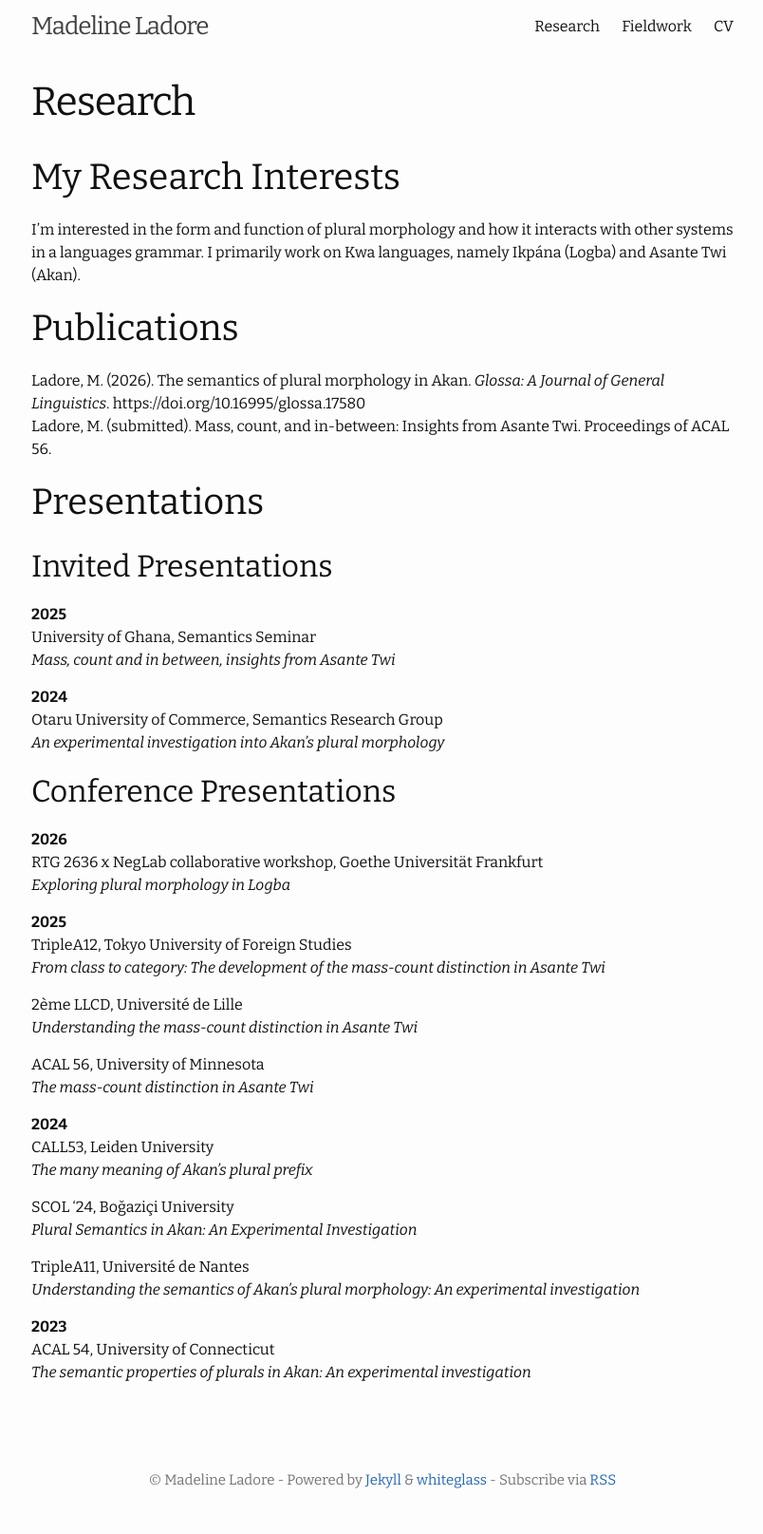
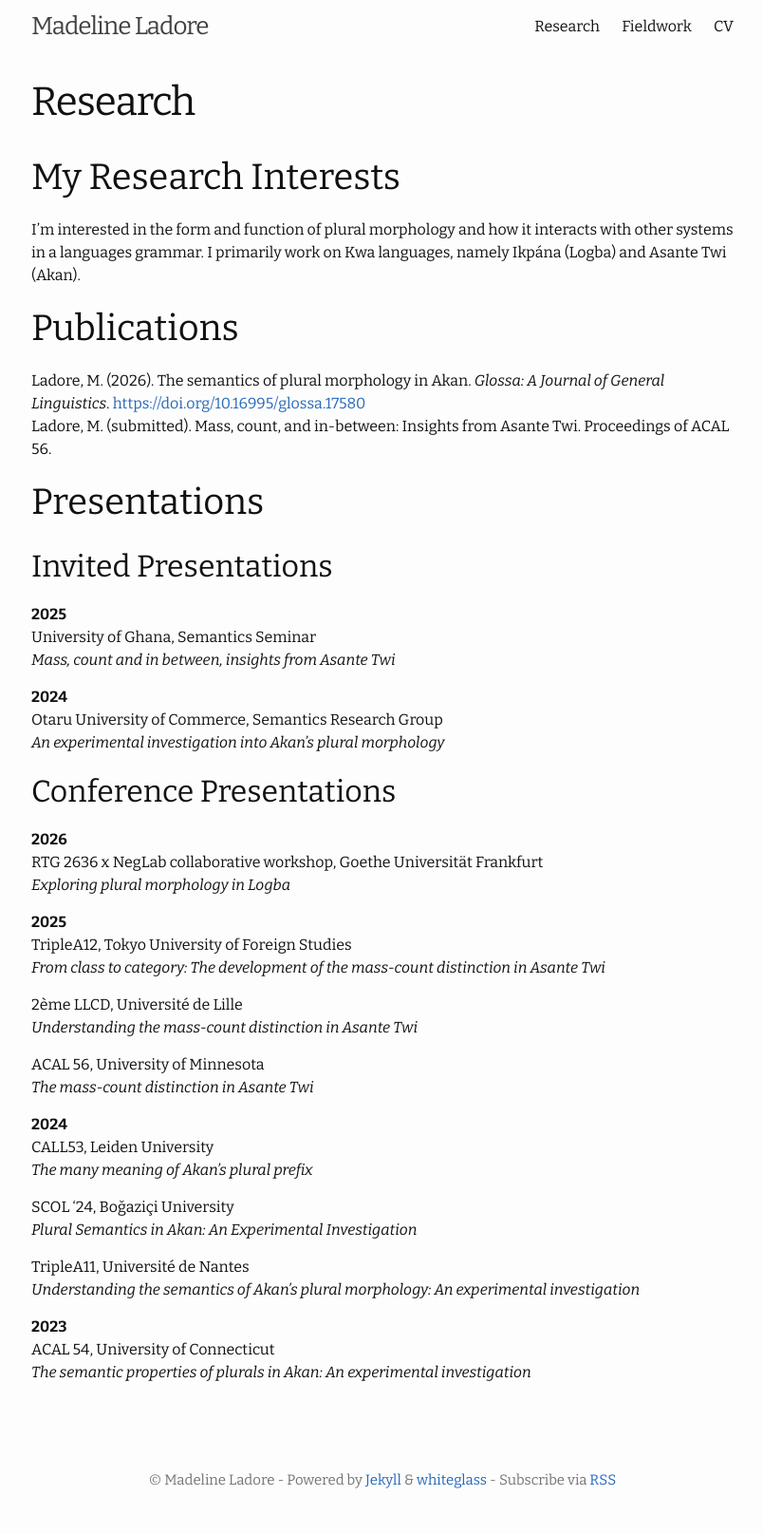
Before and after one commit to madelineladore/madelineladore.github.io, a Jekyll site: the page built from research.md, in a window 1280 px wide. Shown: the whole page at 95% size, without its empty margins (237-1041 px from the left). Built offline with Jekyll 4.4.1, drawn with Linux system fonts in a browser that asks for light colours; part of the change alters nothing that is shown.

```diff
--- a/research.md
+++ b/research.md
@@ -8,7 +8,7 @@ permalink: /research/
 I'm interested in the form and function of plural morphology and how it interacts with other systems in a languages grammar. I primarily work on Kwa languages, namely Ikpána (Logba) and Asante Twi (Akan).
 
 # Publications
-Ladore, M. (2026). The semantics of plural morphology in Akan. _Glossa: A Journal of General Linguistics_. https://doi.org/10.16995/glossa.17580
+Ladore, M. (2026). The semantics of plural morphology in Akan. _Glossa: A Journal of General Linguistics_. [https://doi.org/10.16995/glossa.17580](https://doi.org/10.16995/glossa.17580)
 Ladore, M. (submitted). Mass, count, and in-between: Insights from Asante Twi. Proceedings of   ACAL 56.
 
 # Presentations
```
